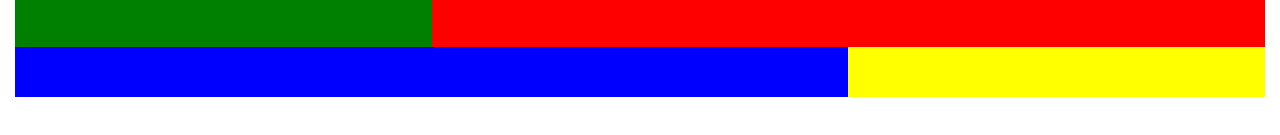
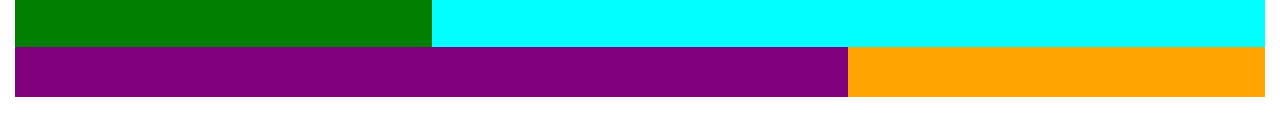
Before and after one commit to spencel1/Bootcamp2, a plain HTML site: page index.html in a window 1280 px wide. Shown: the part 425-560 px from the top of the page. Drawn offline with nearby package versions, Linux system fonts and the light colour scheme.

Commit message:
added colors and removed excess code

```diff
--- a/index.html
+++ b/index.html
@@ -80,7 +80,6 @@
 <div class="col-md-4 box7">
 </div>
 </div>
-<link href="https://maxcdn.bootstrapcdn.com/bootstrap/3.3.7/css/bootstrap.min.css" rel="stylesheet" integrity="sha384-BVYiiSIFeK1dGmJRAkycuHAHRg32OmUcww7on3RYdg4Va+PmSTsz/K68vbdEjh4u" crossorigin="anonymous">
 <script
   src="http://code.jquery.com/jquery-2.2.4.js"
   integrity="sha256-iT6Q9iMJYuQiMWNd9lDyBUStIq/8PuOW33aOqmvFpqI="
--- a/style.css
+++ b/style.css
@@ -19,14 +19,14 @@ background-color: green;
 height: 50px
 }
 .box5{
-background-color: red;
+background-color: cyan;
 height: 50px
 }
 .box6{
-background-color: blue;
+background-color: purple;
 height: 50px
 }
 .box7{
-background-color: yellow;
+background-color: orange;
 height: 50px
 }
```
